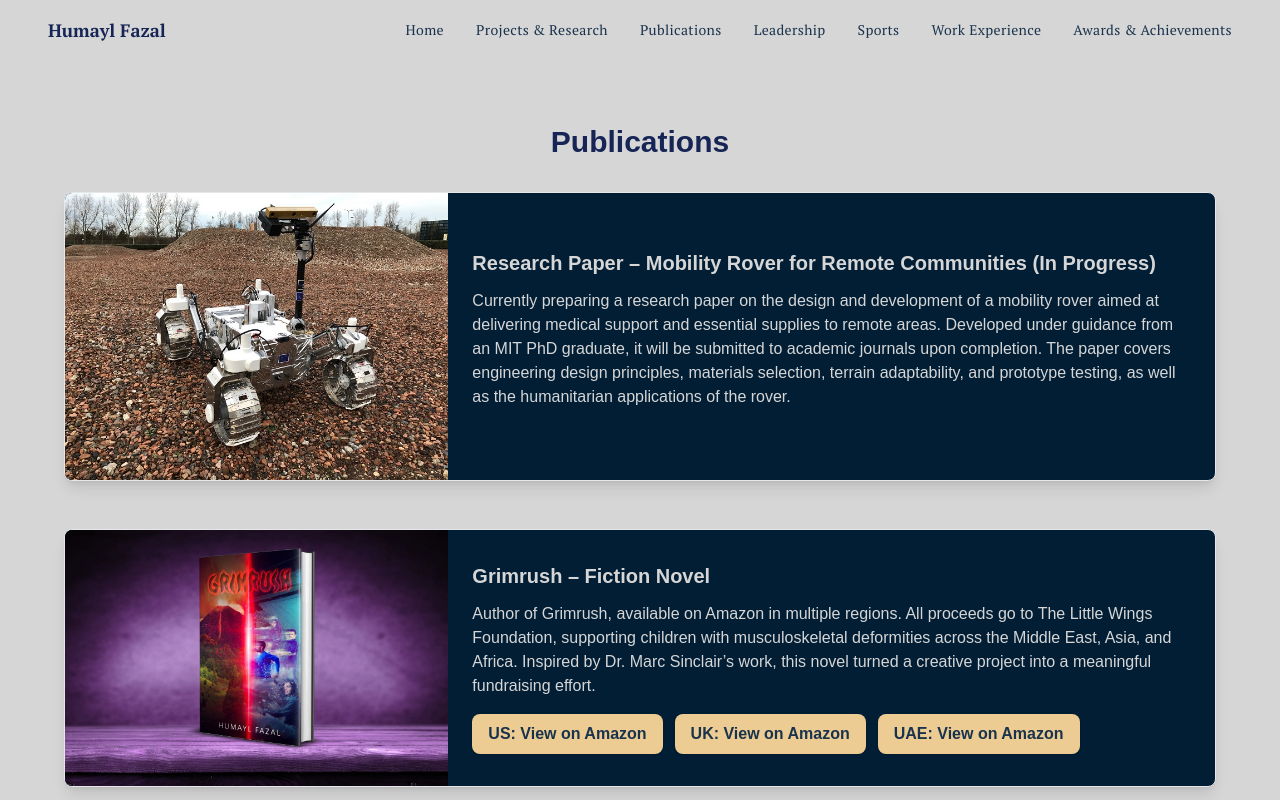
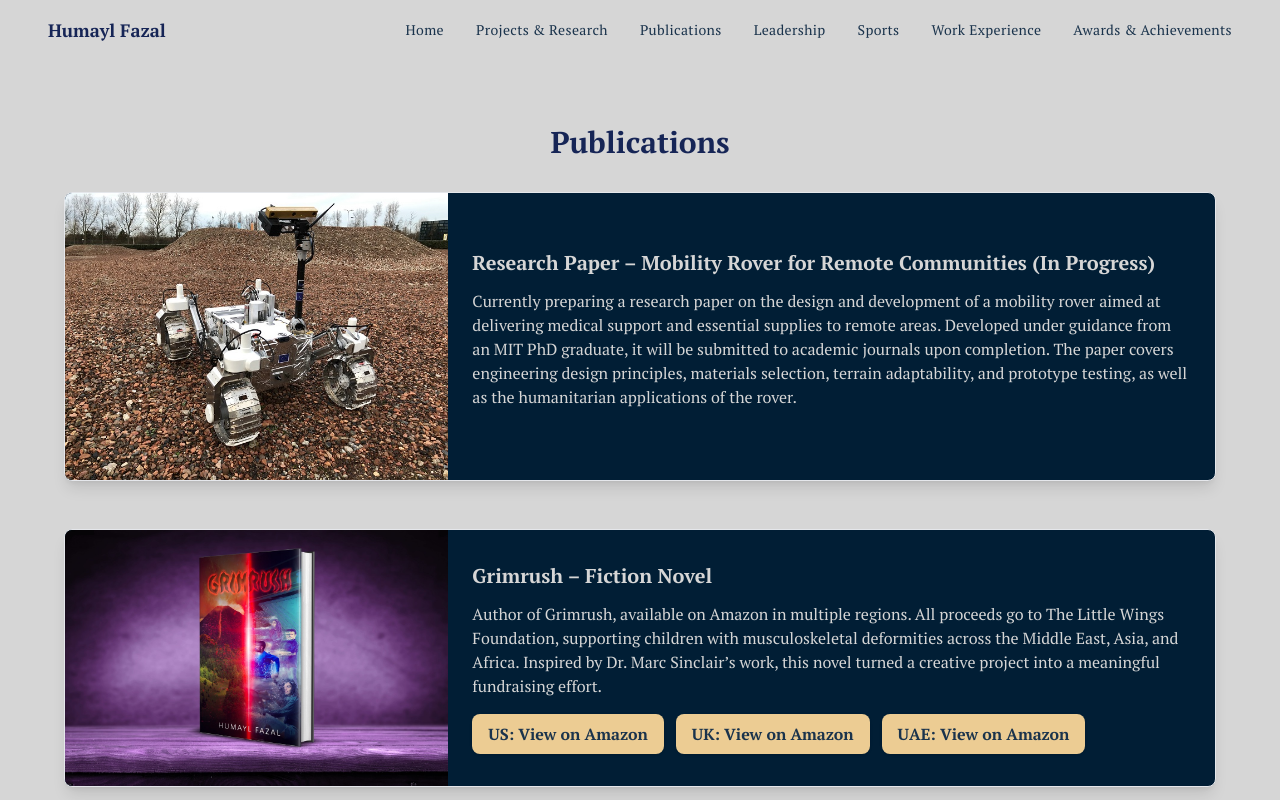
Before and after one commit to theuni2/humayl_portfolio, a Next.js app: page /publication in a window 1280 px wide. Shown: the top 800 px of the page. Built offline with nearby package versions, Linux system fonts and the light colour scheme.

Commit message:
bg color

```diff
--- a/src/app/publication/body.js
+++ b/src/app/publication/body.js
@@ -1,6 +1,16 @@
 "use client";
 
 import { motion } from "framer-motion";
+
+// import Navbar from "./nav";
+import { PT_Serif } from "next/font/google";
+
+const ptSerif = PT_Serif({
+  subsets: ["latin"],
+  weight: ["400", "700"], // optional weights
+});
+
+
 
 export default function Publications() {
   const publications = [
@@ -36,7 +46,7 @@ export default function Publications() {
   ];
 
   return (
-    <section className="bg-[#d6d6d6] py-16 px-6">
+    <section className={`bg-[#d6d6d6] py-16 px-6 ${ptSerif.className} `}>
       <motion.h2
         className="text-3xl font-bold text-center mb-8 text-blue-950"
         initial={{ opacity: 0, y: 30 }}
```
